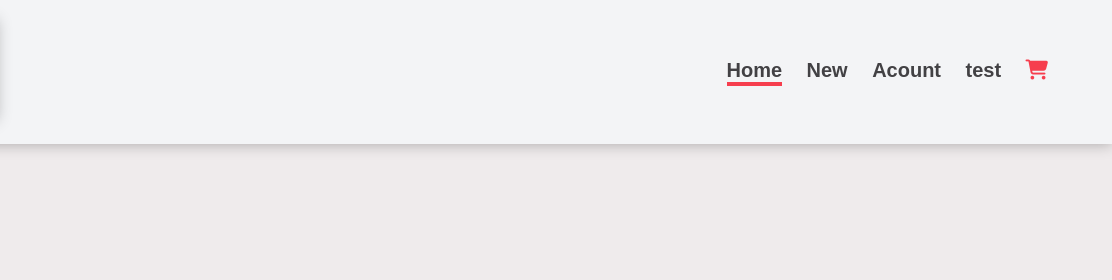
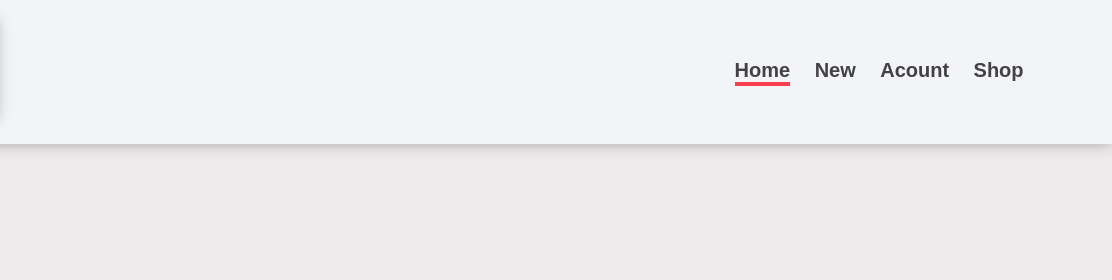
Before and after one commit to NATHANxSCARED/DarYaz, a plain HTML site: page index.html in a window 1280 px wide. Shown: the top 280 px of the page, 168-1280 px from the left. Drawn offline with nearby package versions, Linux system fonts and the light colour scheme.

Commit message:
change name  + add link in navbar

```diff
--- a/index.html
+++ b/index.html
@@ -21,8 +21,8 @@
                 <li><a href="" class="active">Home</a></li>
                 <li><a href="">New</a></li>
                 <li><a href="login.html">Acount</a></li>
-                <li><a href="">test</a></li>
-                <li><a href=""><i class="fas fa-shopping-cart"></i></a></li>
+                <li><a href="shop.html">Shop</a></li>
+                <li><a href=""><iclass="fas fa-shopping-cart"></i></a></li>
 
             </ul>
 <!-- for responsive button-->
@@ -52,7 +52,6 @@
     </div>
 </div>
 
-</div>
 </section>
 
     </main>
```
Also changed, not shown: login.html (+2 -2 lines).
